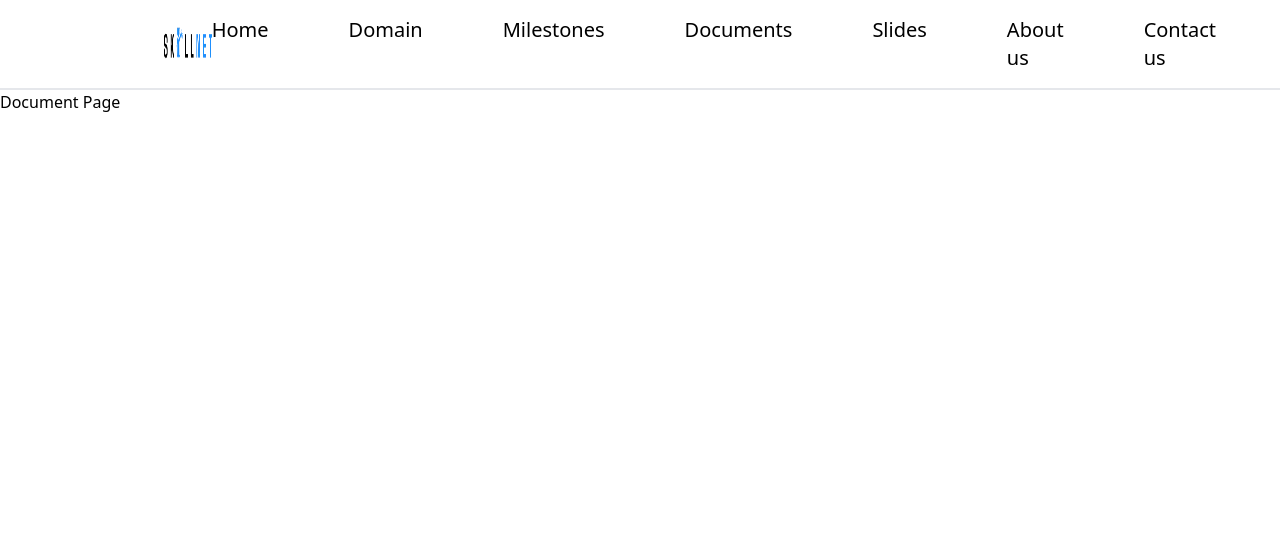
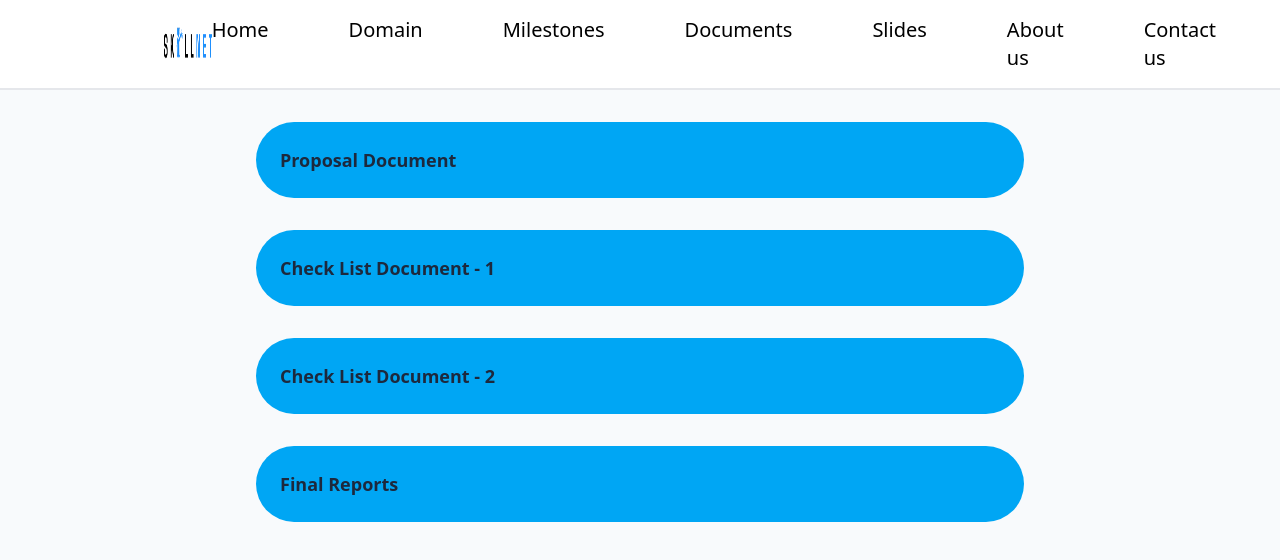
Before and after one commit to chami-gunawardane/skillnet-website, a React (Vite) app: page /Documents in a window 1280 px wide. Shown: the top 560 px of the page. Built offline with nearby package versions, Linux system fonts and the light colour scheme.

Commit message:
Developing Document Page

```diff
--- a/package.json
+++ b/package.json
@@ -10,6 +10,7 @@
     "preview": "vite preview"
   },
   "dependencies": {
+    "@heroicons/react": "^2.2.0",
     "@tailwindcss/vite": "^4.1.7",
     "framer-motion": "^12.12.1",
     "react": "^19.1.0",
--- a/src/pages/Documents/index.jsx
+++ b/src/pages/Documents/index.jsx
@@ -1,13 +1,150 @@
-import React from "react";
-import Navbar from "../../components/Navbar";
+import React, { useState } from "react";
+import Navbar from "../../components/Navbar"; // Assuming your Navbar path
+import { CloudArrowDownIcon } from "@heroicons/react/24/outline"; // Or /24/solid for filled icons
 
-function index() {
+// Sample data for documents
+// In a real app, this might come from an API or a CMS
+const documentCategories = [
+  {
+    id: "proposalDocument",
+    title: "Proposal Document",
+    documentIdentifier: "2023-045",
+    downloadLink: "https://mysliit-my.sharepoint.com/:f:/g/personal/it21356704_my_sliit_lk/EjHtSwdoA4JGtn1nYbv-EAsBYbz-LxgmOaVtbYJvifxaUg?e=JASr3n",
+  },
+  {
+    id: "statusDocument1",
+    title: "Check List Document - 1",
+    documentIdentifier: "2023-051-A",
+    downloadLink: "https://drive.google.com/drive/folders/105E8qIyBfvxW2OEDYpu2qMgeXj8tX4JN?usp=drive_link",
+  },
+  {
+    id: "statusDocument2",
+    title: "Check List Document - 2",
+    documentIdentifier: "2023-051-B",
+    downloadLink: "https://drive.google.com/drive/folders/10sROQrUDSiJuYqZu5p1_MRLkb-V-J8RT?usp=drive_link",
+  },
+  {
+    id: "finalReports",
+    title: "Final Reports",
+    // If there was a single combined download for all final reports, you could add:
+    // documentIdentifier: "ALL-FIN-REPORTS",
+    // downloadLink: "/downloads/final-reports-all.zip",
+    // And the logic below would need to accommodate showing this AND subDocuments, or prioritize.
+    // For this request, we assume finalReports primarily lists individual documents.
+    subDocuments: [
+      { id: "fr_group099", title: "Group 099", downloadLink: "https://drive.google.com/file/d/10I_J0rS2IW9NDZL3QzmeqGkLoZJeAMTp/view?usp=sharing" },
+      { id: "fr_it21387180", title: "IT21387180", downloadLink: "https://drive.google.com/file/d/1XFxQzsYv44njjFuAqrGUYkddG4wH5SC7/view?usp=sharing" },
+      { id: "fr_it21356704", title: "IT21356704", downloadLink: "https://drive.google.com/file/d/1n8XwbZlcAhU4Td2ZyXYykxkDadATq6kJ/view?usp=sharing" },
+      { id: "fr_it21166310", title: "IT21166310", downloadLink: "https://drive.google.com/file/d/1CHSr0b5srCyJni7h9f6GFRJ5QEjEsKfK/view?usp=sharing" },
+      { id: "fr_it21159794", title: "IT21159794", downloadLink: "https://drive.google.com/file/d/19XyUJXj_9KHbSZdqCWtDAzhub_zk_qtl/view?usp=sharing" },
+    ]
+  },
+];
+
+function DocumentsPage() {
+  const [activeTab, setActiveTab] = useState(null); // Stores the ID of the active tab
+
+  const handleTabClick = (tabId) => {
+    setActiveTab(activeTab === tabId ? null : tabId); // Toggle: if clicked again, close it
+  };
+
   return (
-    <div>
+    <div className="min-h-screen bg-slate-50">
       <Navbar />
-      <div>Document Page</div>
+      <div className="container mx-auto px-4 py-8">
+        {/* <h1 className="text-4xl font-bold text-center mb-10 text-sky-700">
+          Documents
+        </h1> */}
+
+        <div className="max-w-3xl mx-auto space-y-8">
+          {documentCategories.map((doc) => (
+            <div key={doc.id}>
+              {/* Clickable Tab Header */}
+              <button
+                onClick={() => handleTabClick(doc.id)}
+                className={`w-full text-left px-6 py-6 rounded-full transition-all duration-300 ease-in-out
+                            ${
+                              activeTab === doc.id
+                                ? "bg-sky-500 text-white shadow-md"
+                                : "bg-sky-500 hover:bg-sky-600 text-slate-800 hover:text-white"
+                            }
+                            focus:outline-none focus:ring-2 focus:ring-sky-600 focus:ring-opacity-50`}
+              >
+                <span className="font-semibold text-lg">{doc.title}</span>
+              </button>
+
+              {/* Content - shown if tab is active */}
+              {activeTab === doc.id && (
+                <div className="mt-1 mb-3 bg-white border border-sky-300 rounded-xl shadow-sm animate-fadeIn overflow-hidden">
+                  {doc.subDocuments && doc.subDocuments.length > 0 ? (
+                    // Display grid of sub-documents for "Final Reports"
+                    <div className="flex flex-row flex-wrap justify-center gap-x-4 gap-y-4 p-6"> {/* p-6 for padding, gap-4 (1rem) */}
+                      {doc.subDocuments.map(subDoc => (
+                        <div
+                          key={subDoc.id}
+                          className="bg-white border-2 border-sky-300 rounded-2xl p-4 flex flex-col items-center space-y-4"
+                          // Card width: max-w-3xl parent is 768px. p-6 on content div = 48px padding.
+                          // Available width for cards area: 768 - 48 = 720px.
+                          // For 5 cards with gap-x-4 (16px): (720px - 4 * 16px) / 5 = (720 - 64) / 5 = 131.2px per card.
+                          style={{ width: '130px' }} // Set fixed width for cards
+                        >
+                          <h3
+                            className="text-md font-semibold text-sky-700 text-center"
+                            style={{ minHeight: '2.5em' }} // Approx 2 lines for text-md, adjust if needed
+                          >
+                            {subDoc.title}
+                          </h3>
+                          <a
+                            href={subDoc.downloadLink}
+                            download
+                            target="_blank"
+                            rel="noopener noreferrer"
+                            className="inline-flex items-center justify-center px-3 py-2 border-2 border-sky-300 rounded-full text-sm font-medium text-black bg-white hover:bg-gray-100 focus:outline-none focus:ring-2 focus:ring-offset-1 focus:ring-sky-400 transition-colors"
+                            style={{ width: '110px' }} // Fixed width for button consistency
+                          >
+                            <CloudArrowDownIcon
+                              className="h-5 w-5 mr-1.5 text-black" // Icon color black as per image
+                              aria-hidden="true"
+                            />
+                            Download
+                          </a>
+                        </div>
+                      ))}
+                    </div>
+                  ) : doc.downloadLink ? (
+                    // Original content for single document categories
+                    <div className="flex justify-between items-center p-6">
+                      <span className="text-sky-700 font-medium text-lg">
+                        {doc.documentIdentifier}
+                      </span>
+                      <a
+                        href={doc.downloadLink}
+                        download
+                        target="_blank"
+                        rel="noopener noreferrer"
+                        className="inline-flex items-center px-5 py-2.5 border border-gray-300 rounded-full text-base font-medium text-gray-700 bg-white hover:bg-gray-50 focus:outline-none focus:ring-2 focus:ring-offset-2 focus:ring-sky-500 transition-colors"
+                      >
+                        <CloudArrowDownIcon
+                          className="h-5 w-5 mr-2 text-sky-600"
+                          aria-hidden="true"
+                        />
+                        Download
+                      </a>
+                    </div>
+                  ) : (
+                    // Fallback if no subDocuments and no main downloadLink
+                    <div className="p-6 text-center text-gray-500">
+                      No specific documents available for download in this section.
+                    </div>
+                  )}
+                </div>
+              )}
+            </div>
+          ))}
+        </div>
+      </div>
     </div>
   );
 }
 
-export default index;
+export default DocumentsPage;
--- a/tailwind.config.js
+++ b/tailwind.config.js
@@ -1,7 +1,18 @@
 /** @type {import('tailwindcss').Config} */
 export default {
-  content: ["./index.html", "./src/**/*.{js,ts,jsx,tsx}"], // Adjust paths if needed
+  content: ["./index.html", "./src/**/*.{js,ts,jsx,tsx}"],
   theme: {
-    extend: {},
+    extend: {
+      keyframes: {
+        fadeIn: {
+          '0%': { opacity: '0', transform: 'translateY(-10px)' },
+          '100%': { opacity: '1', transform: 'translateY(0)' },
+        }
+      },
+      animation: {
+        fadeIn: 'fadeIn 0.3s ease-out forwards',
+      },
+    },
   },
+  plugins: [],
 };
```
Also changed, not shown: 1 other file (tests, documents, lock files or other folders).
